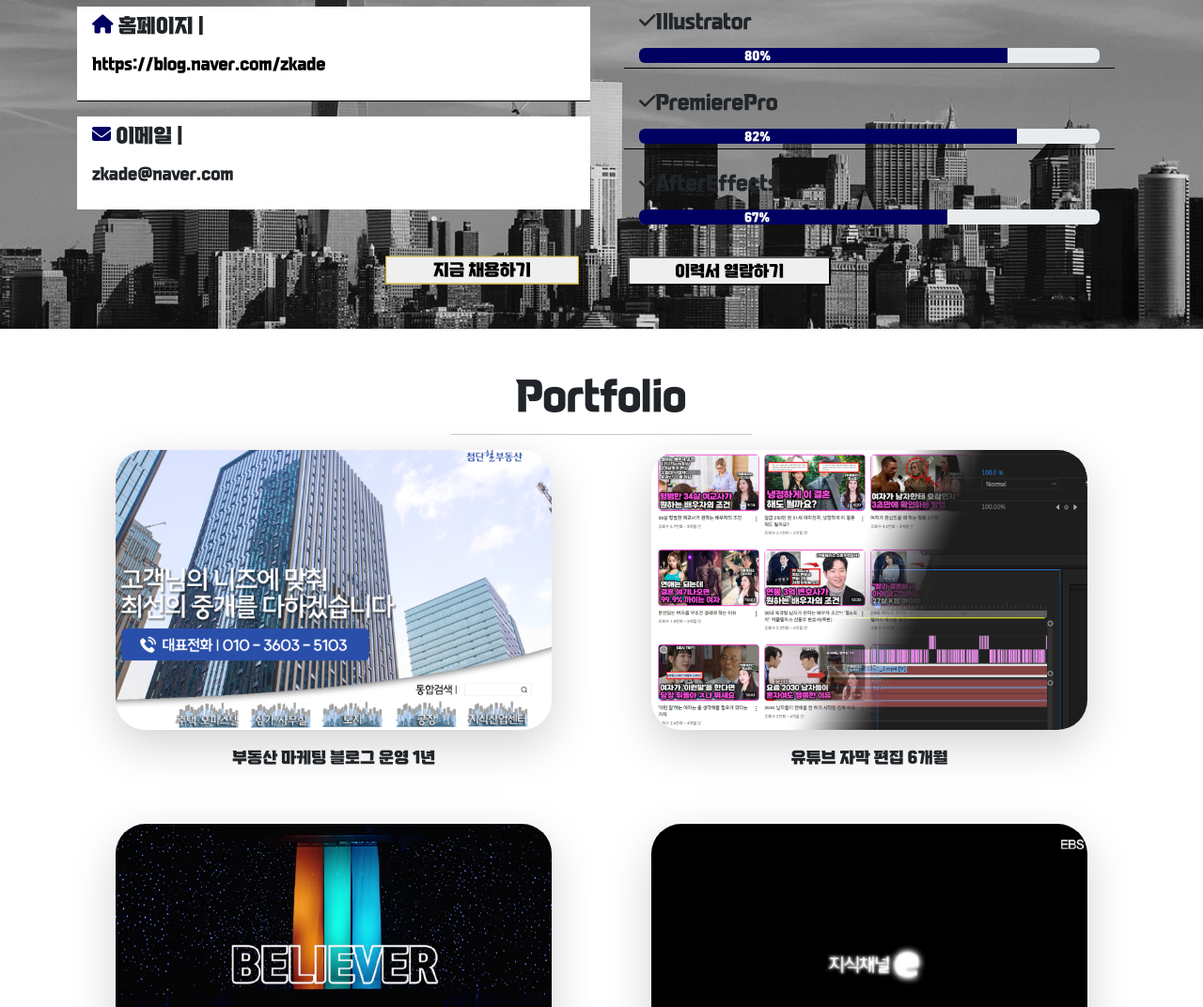
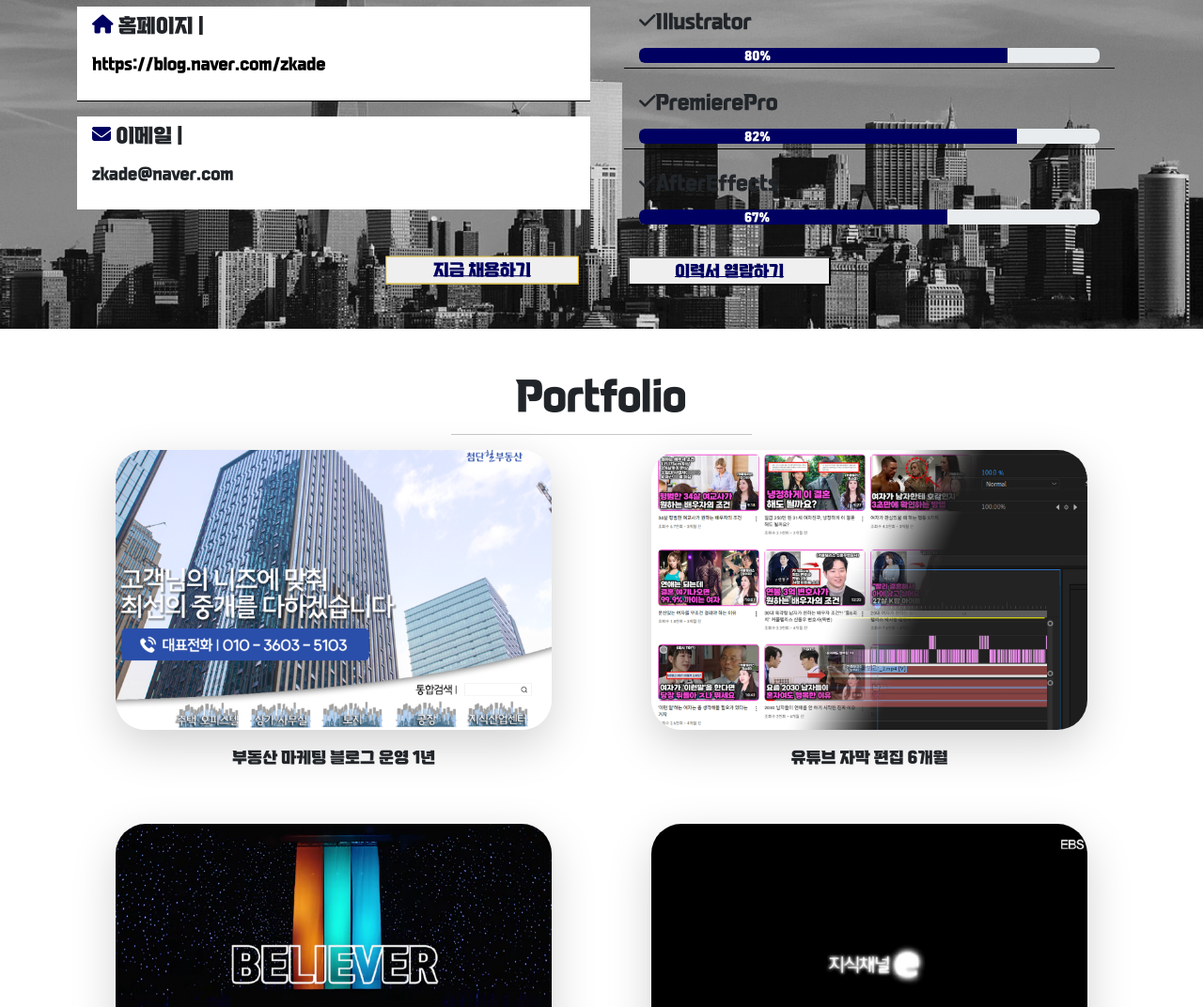
Before and after one commit to HY-youn/portfolioSite, a website: page index.html in a window 1280 px wide. Shown: the part 1730-2802 px from the top of the page at 94% size. Drawn offline with nearby package versions, Linux system fonts and the light colour scheme; a web font is replaced by a local one.

Commit message:
href fixed

```diff
--- a/index.html
+++ b/index.html
@@ -164,10 +164,10 @@
         </div>
         <div class="row mt-1">
           <div class="col-md-6 text-end">
-            <button id="hireBtn" class="btn-outline-dark btn-lg text-uppercase px-5 mx-3 my-2">지금 채용하기</button>
+            <button id="hireBtn" class="btn-outline-dark btn-lg text-uppercase px-5 mx-3 my-2"><a href="#contact">지금 채용하기</a></button>
           </div>
           <div class="col-md-6 text-left">
-            <button id="resume" class="btn-outline-dark btn-lg text-uppercase px-5 mx-3 my-2">이력서 열람하기</button>
+            <button id="resume" class="btn-outline-dark btn-lg text-uppercase px-5 mx-3 my-2"><a href="https://drive.google.com/file/d/1rTv08lCd1XTw_d4-iq1CgpqaCfQ_EGiB/view?usp=drive_link">이력서 열람하기</a></button>
           </div>
         </div>
       </div>
```
